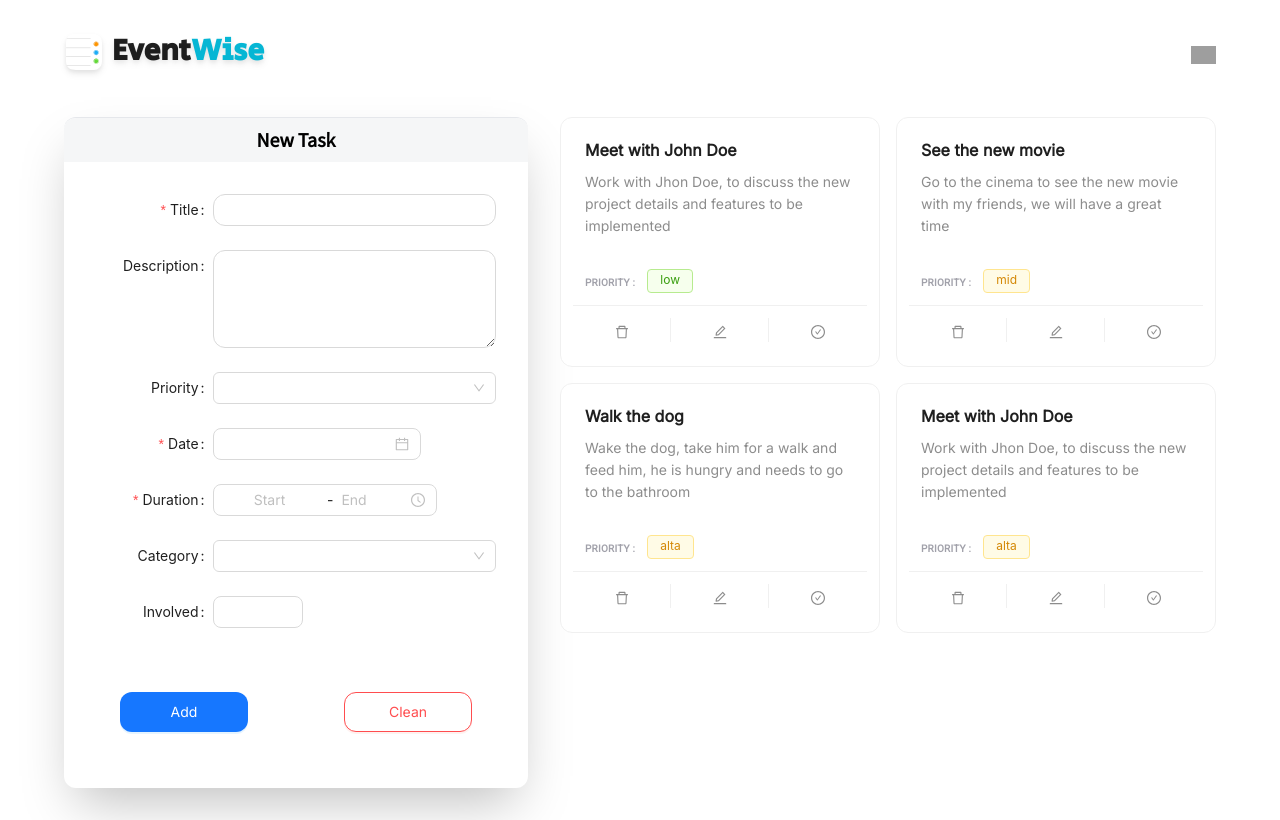
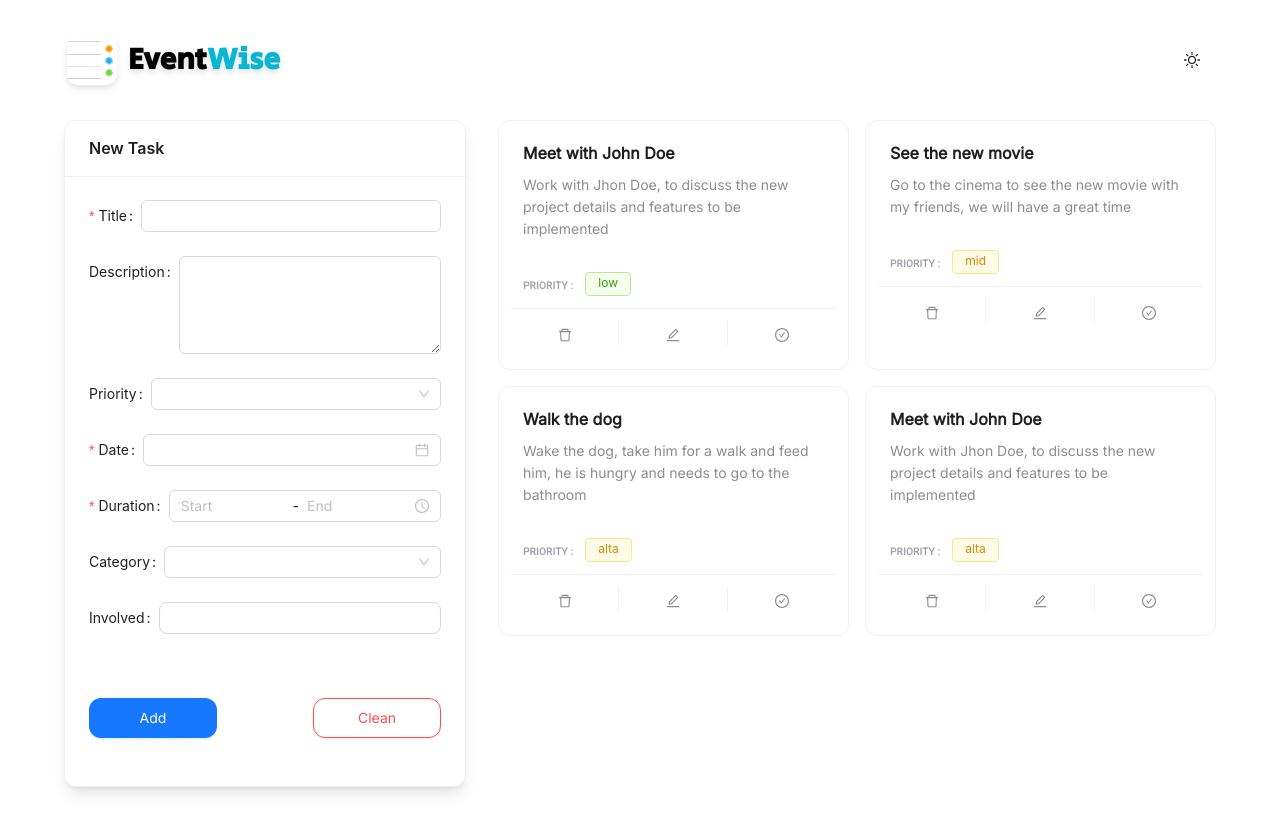
Before and after one commit to kralion/event-wise, a React (Vite) app: page / in a window 1280 px wide. Built offline with nearby package versions, Linux system fonts and the light colour scheme; grey boxes are pictures that could not be loaded.

Commit message:
modernized

```diff
--- a/src/App.tsx
+++ b/src/App.tsx
@@ -1,11 +1,12 @@
+import { MoonOutlined, SunOutlined } from "@ant-design/icons";
+import { Button, ConfigProvider, Spin, theme } from "antd";
+import enEN from "antd/es/locale/en_US";
+import AOS from "aos";
+import "aos/dist/aos.css";
 import { useEffect, useState } from "react";
+import logo from "./assets/logo.svg";
+import TodoForm from "./components/TodoForm";
 import TodoList from "./components/TodoList";
-import TodoForm from "./components/TodoForm";
-import { ConfigProvider, theme, Button, Spin, Typography, Space } from "antd";
-import enEN from "antd/es/locale/en_US";
-import "aos/dist/aos.css";
-import AOS from "aos";
-import logo from "./assets/logo.svg";
 
 import { TodoProvider } from "./context/TodoContext";
 function App() {
@@ -35,44 +36,41 @@ function App() {
             <Spin size="large" />
           </div>
         ) : (
-          <div className="App  bg-white/50  px-16 py-8  space-y-8 items-center">
+          <div
+            className={`App ${
+              isDarkMode ? "dark:bg-black/90" : "bg-white/50"
+            } lg:px-16 lg:py-8 p-4 space-y-8 overflow-hidden`}
+          >
             <div
               data-aos="fade-in"
               data-aos-delay="600"
               data-aos-duration="1000"
               className=" flex justify-between w-full items-center "
             >
-              <div className=" flex items-start gap-2 drop-shadow-md">
-                <img src={logo} width={40} alt="Logo" />
-                <Typography.Title
-                  level={2}
-                  className="font-SecularOne font-semibold "
+              <div className=" flex items-center gap-2 drop-shadow-md text-2xl  lg:text-3xl">
+                <img
+                  src={logo}
+                  className="w-8 h-8 lg:w-14 lg:h-14"
+                  alt="Logo"
+                />
+                <h1
+                  className={`font-SecularOne font-semibold ${
+                    isDarkMode ? "dark:text-white" : ""
+                  }`}
                 >
                   Event
                   <span className="text-cyan-500">Wise</span>
-                </Typography.Title>
+                </h1>
               </div>
-              <div>
-                <button onClick={handleThemeChange}>
-                  {isDarkMode ? (
-                    <img
-                      className="active:-rotate-180 rotate-[250deg] duration-500"
-                      src="https://cdn-icons-png.flaticon.com/128/702/702471.png"
-                      width={25}
-                      height={25}
-                      alt="Dark Theme Icon"
-                    />
-                  ) : (
-                    <img
-                      className="active:rotate-90 duration-500"
-                      src="https://cdn-icons-png.flaticon.com/128/606/606795.png"
-                      width={25}
-                      height={25}
-                      alt="Light Theme Icon"
-                    />
-                  )}
-                </button>
-              </div>
+
+              <Button
+                type="text"
+                size="large"
+                className="rounded-full "
+                onClick={handleThemeChange}
+              >
+                {isDarkMode ? <MoonOutlined /> : <SunOutlined />}
+              </Button>
             </div>
 
             <section
@@ -80,7 +78,7 @@ function App() {
               data-aos-delay="200"
               data-aos-duration="500"
               id="frames"
-              className="flex gap-8  w-full"
+              className="flex flex-col lg:flex-row gap-8 h-[80dvh] lg:h-full  w-full "
             >
               <TodoForm />
               <TodoList />
--- a/src/components/TodoCard.tsx
+++ b/src/components/TodoCard.tsx
@@ -42,7 +42,7 @@ function TodoCard({ todo }: { todo: Todo }) {
   return (
     <Card
       hoverable={true}
-      className="p-3 min-w-80 cursor-pointer rounded-xl font-Inter"
+      className="p-3 lg:min-w-80 cursor-pointer rounded-xl font-Inter"
       size="small"
       actions={[
         <Popover placement="bottom" content={deletePopover}>
@@ -70,11 +70,15 @@ function TodoCard({ todo }: { todo: Todo }) {
     >
       <Modal
         title="TODO DETAILS"
-        maskStyle={{ backgroundColor: "rgba(0,0,0,0.5)" }}
-        bodyStyle={{
-          borderRadius: 5,
-          padding: 5,
-          border: "1px solid #e8e8e8",
+        styles={{
+          mask: {
+            backgroundColor: "rgba(0,0,0,0.5)",
+          },
+          body: {
+            borderRadius: 5,
+            padding: 5,
+            border: "1px solid #e8e8e8",
+          },
         }}
         style={{ top: 80 }}
         open={isModalOpen}
--- a/src/components/TodoForm.tsx
+++ b/src/components/TodoForm.tsx
@@ -10,13 +10,18 @@ import {
   InputNumber,
   TimePicker,
   Space,
+  Drawer,
+  Typography,
+  Card,
 } from "antd";
 import { useEffect, useRef, useState } from "react";
 import type { InputRef } from "antd";
 import { categories } from "../data/categories";
 import moment from "moment";
 const timeFormat = "HH:mm";
+const { Title } = Typography;
 const dateFormat = "YYYY-MM-DD";
+import { PlusOutlined } from "@ant-design/icons";
 interface TimeValues {
   startTime: string;
   endTime: string;
@@ -39,6 +44,7 @@ function TodoForm() {
   );
 
   const [form] = Form.useForm();
+  const [open, setOpen] = useState(false);
   const inputRef = useRef<InputRef>(null);
 
   useEffect(() => {
@@ -57,12 +63,6 @@ function TodoForm() {
     }
   };
 
-  const handleValuesChange = (changedValues: Todo, allValues: Todo) => {
-    form.setFieldsValue({
-      ...allValues,
-      ...changedValues,
-    });
-  };
   const handleTimeChange = (values: [moment.Moment, moment.Moment]) => {
     if (values[0] && values[1]) {
       const startDate = values[0];
@@ -98,26 +98,33 @@ function TodoForm() {
   };
 
   return (
-    <section
-      className="backdrop-blur h-fit shadow-2xl  border-t rounded-xl"
-      id="todo-form"
-    >
-      <h1 className="lg:text-xl rounded-t-xl text-center p-2 bg-gray-100/80 text-md font-SourceSansPro font-semibold ">
-        {editMode ? "Edit Task" : "New Task"}
-      </h1>
-      <Space className="p-8 ">
+    <>
+      <Button
+        onClick={() => setOpen(true)}
+        type="primary"
+        size="large"
+        className="font-Inter rounded-full z-10 bottom-6 right-4 fixed lg:hidden"
+        icon={<PlusOutlined />}
+      />
+      <Drawer
+        className="lg:hidden rounded-t-2xl"
+        placement="bottom"
+        closeIcon={null}
+        title={null}
+        height="80vh"
+        onClose={() => setOpen(false)}
+        open={open}
+      >
+        <div className="w-16 h-2 absolute z-10 -top-4 left-28 right-28 bg-gray-300 rounded-full" />
+        <Title level={4} className="font-Inter">
+          {editMode ? "Edit Task" : "New Task"}
+        </Title>
+
         <Form
-          labelCol={{ span: 7 }}
-          wrapperCol={{ span: 24 }}
           layout="horizontal"
-          style={{ width: 400 }}
-          onFinishFailed={(errorInfo: any) => {
-            console.error("Fill out form Error :", errorInfo);
-          }}
           form={form}
-          className="font-SourceSansPro"
+          className="font-SourceSansPro space-y-2"
           onFinish={onFinish}
-          onValuesChange={handleValuesChange}
         >
           <Form.Item
             rules={[
@@ -130,17 +137,13 @@ function TodoForm() {
             name="title"
             label="Title"
           >
-            <Input
-              name="title"
-              ref={inputRef}
-              className="font-Inter  rounded-xl"
-            />
+            <Input name="title" ref={inputRef} className="font-Inter" />
           </Form.Item>
           <Form.Item name="description" label="Description">
-            <Input.TextArea rows={4} className="font-Inter rounded-xl" />
+            <Input.TextArea rows={2} className="font-Inter " />
           </Form.Item>
           <Form.Item name="priority" label="Priority">
-            <Select className="w-10 text-center font-Inter rounded-xl">
+            <Select>
               <Select.Option value="low" className="font-Inter">
                 Low
               </Select.Option>
@@ -164,7 +167,8 @@ function TodoForm() {
           >
             <DatePicker
               placeholder=""
-              className=" font-Inter cursor-pointer w-52 rounded-lg"
+              className=" font-Inter cursor-pointer"
+              rootClassName="w-full"
               format={dateFormat}
             />
           </Form.Item>
@@ -186,14 +190,125 @@ function TodoForm() {
               separator=" - "
               allowClear={true}
               onChange={(values: any) => handleTimeChange(values)}
-              className="pl-10 w-56 font-Inter rounded-lg"
+              className="font-Inter "
             />
           </Form.Item>
           <Form.Item name="category" label="Category">
             <Cascader className="font-Inter" options={categories} />
           </Form.Item>
           <Form.Item name="stakeholders" label="Involved">
-            <InputNumber min={1} max={10} className="pl-5 rounded-lg" />
+            <InputNumber min={1} rootClassName="w-full" />
+          </Form.Item>
+          <div className=" flex w-full justify-between">
+            <Form.Item>
+              <Button
+                htmlType="submit"
+                type="primary"
+                className="font-Inter hover:drop-shadow-xl  w-24 h-10 rounded-xl  active:scale-110"
+              >
+                {editMode ? "Save" : "Add"}
+              </Button>
+            </Form.Item>
+            <Form.Item>
+              <Button
+                danger
+                className="font-Inter active:scale-110  hover:drop-shadow-xl hover:shadow-red-300 w-24 h-10 rounded-xl "
+                onClick={handleUndo}
+              >
+                {editMode ? "Cancel" : "Clean"}
+              </Button>
+            </Form.Item>
+          </div>
+        </Form>
+      </Drawer>
+      <Card
+        title={editMode ? "Edit Task" : "New Task"}
+        className="backdrop-blur  shadow-lg hidden lg:block  border-t rounded-xl"
+        id="todo-form"
+      >
+        <Form
+          layout="horizontal"
+          form={form}
+          className="font-SourceSansPro"
+          onFinish={onFinish}
+        >
+          <Form.Item
+            rules={[
+              {
+                required: true,
+                message: "Input your title!",
+                pattern: new RegExp(/^[a-zA-Z0-9 ]+$/),
+              },
+            ]}
+            name="title"
+            label="Title"
+          >
+            <Input name="title" ref={inputRef} className="font-Inter" />
+          </Form.Item>
+          <Form.Item name="description" label="Description">
+            <Input.TextArea rows={4} className="font-Inter " />
+          </Form.Item>
+          <Form.Item name="priority" label="Priority">
+            <Select>
+              <Select.Option value="low" className="font-Inter">
+                Low
+              </Select.Option>
+              <Select.Option value="mid" className="font-Inter">
+                Mid
+              </Select.Option>
+              <Select.Option value="high" className="font-Inter">
+                High
+              </Select.Option>
+            </Select>
+          </Form.Item>
+          <Form.Item
+            rules={[
+              {
+                required: true,
+                message: "Select a date!",
+              },
+            ]}
+            name="date"
+            label="Date"
+          >
+            <DatePicker
+              placeholder=""
+              className=" font-Inter cursor-pointer"
+              rootClassName="w-full"
+              format={dateFormat}
+            />
+          </Form.Item>
+          <Form.Item
+            rules={[
+              {
+                required: true,
+                message: "Please select an interval of time!",
+              },
+            ]}
+            name="duration"
+            label="Duration"
+          >
+            <TimePicker.RangePicker
+              use12Hours
+              placeholder={["Start", "End"]}
+              minuteStep={15}
+              format={timeFormat}
+              separator=" - "
+              allowClear={true}
+              onChange={(values: any) => handleTimeChange(values)}
+              className="font-Inter "
+            />
+          </Form.Item>
+          <Form.Item name="category" label="Category">
+            <Cascader className="font-Inter" options={categories} />
+          </Form.Item>
+          <Form.Item name="stakeholders" label="Involved">
+            <InputNumber
+              min={1}
+              max={10}
+              className="pl-5 rounded-lg"
+              rootClassName="w-full"
+            />
           </Form.Item>
           <div className=" flex gap-24 mt-16 justify-center">
             <Form.Item>
@@ -216,8 +331,8 @@ function TodoForm() {
             </Form.Item>
           </div>
         </Form>
-      </Space>
-    </section>
+      </Card>
+    </>
   );
 }
 
--- a/src/components/TodoList.tsx
+++ b/src/components/TodoList.tsx
@@ -1,14 +1,13 @@
-import TodoCard from "./TodoCard";
+import "animate.css";
 import { useTodoContext } from "../context/TodoContext";
 import { Todo } from "../interfaces/interfaces";
-import "animate.css";
-import { Space } from "antd";
+import TodoCard from "./TodoCard";
 
 function TodoList() {
   const { todos } = useTodoContext();
 
   return (
-    <>
+    <div className="w-full lg:w-auto">
       {todos.length === 0 ? (
         <div className="animate__animated animate__flipInX flex flex-col justify-center items-center  animate__delay-1s w-full  py-3">
           <img
@@ -23,13 +22,13 @@ function TodoList() {
           </p>
         </div>
       ) : (
-        <div className="w-full h-full  grid lg:grid-cols-2 grid-col-1 gap-4 ">
+        <div className="grid lg:grid-cols-2 grid-col-1 gap-4 ">
           {todos.map((todo: Todo) => (
             <TodoCard key={todo.id} todo={todo} />
           ))}
         </div>
       )}
-    </>
+    </div>
   );
 }
 
```
Also changed, not shown: package.json (+14 -17 lines), 2 other files (tests, documents, lock files or other folders).
